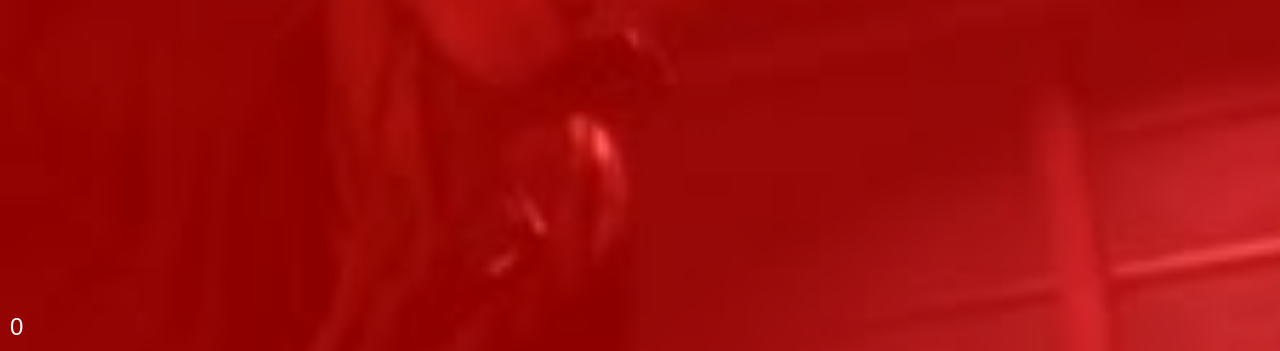
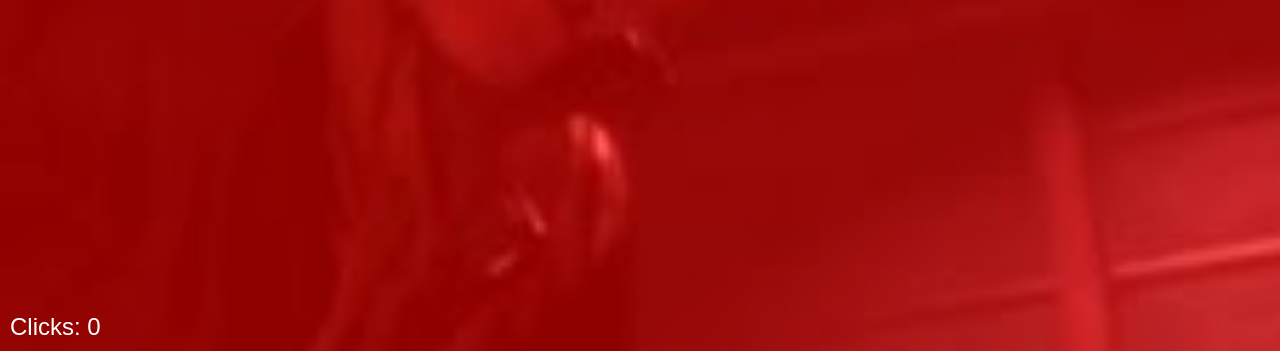
Before and after one commit to solidusbosss/FIDDLE, a plain HTML site: page index2.html in a window 1280 px wide. Shown: the part 449-800 px from the top of the page. Drawn offline with Linux system fonts and the light colour scheme.

Commit message:
Update index2.html

```diff
--- a/index2.html
+++ b/index2.html
@@ -79,7 +79,7 @@
   <img src="fiddle!.png" alt="Fiddle Image" class="fiddle-photo">
 
   <!-- Counter -->
-  <div class="counter" id="click-counter"> 0</div>
+  <div class="counter" id="click-counter">Clicks: 0</div>
 
   <!-- Audio -->
   <audio id="fiddle-sound" src="FIDDLE.mp3"></audio>
```
